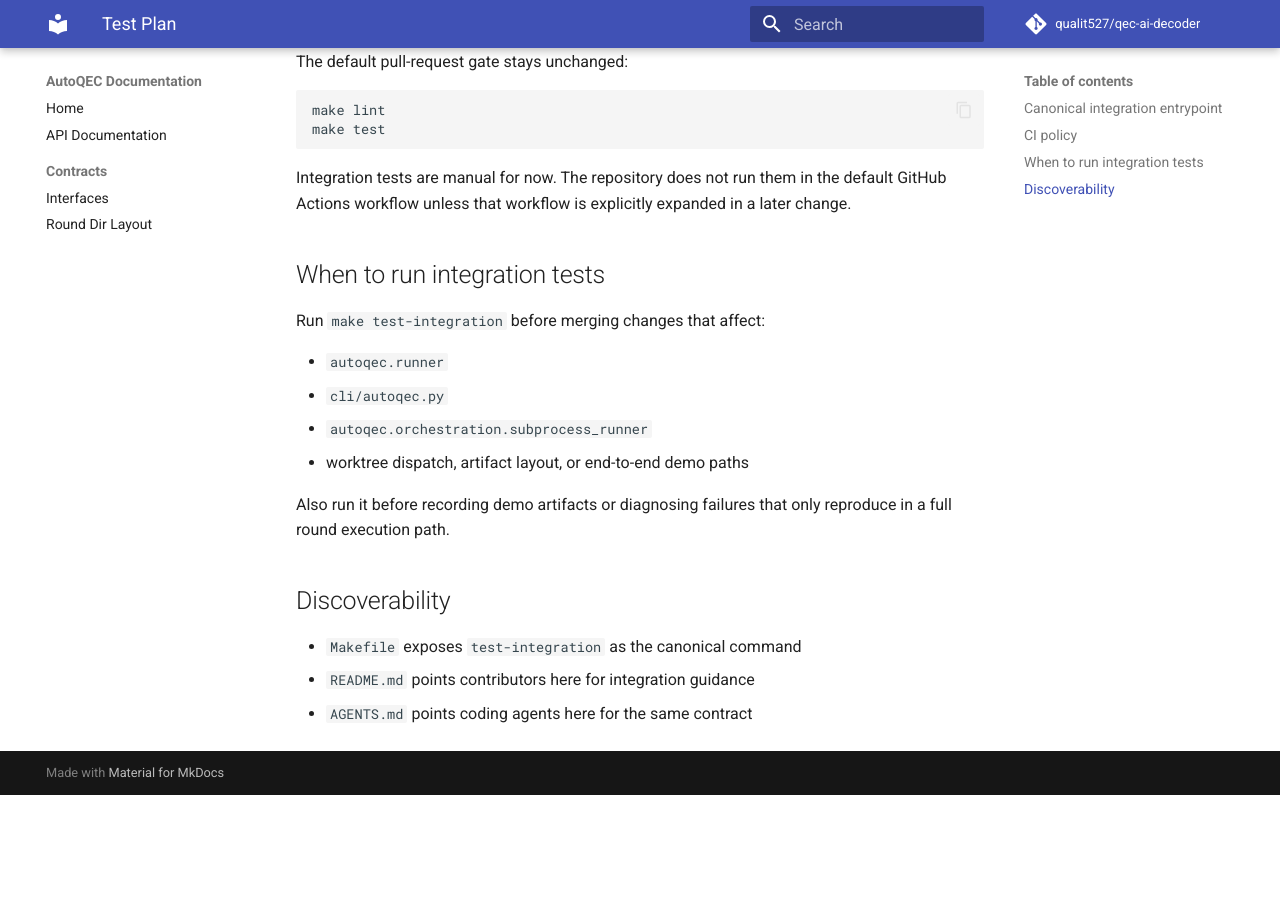
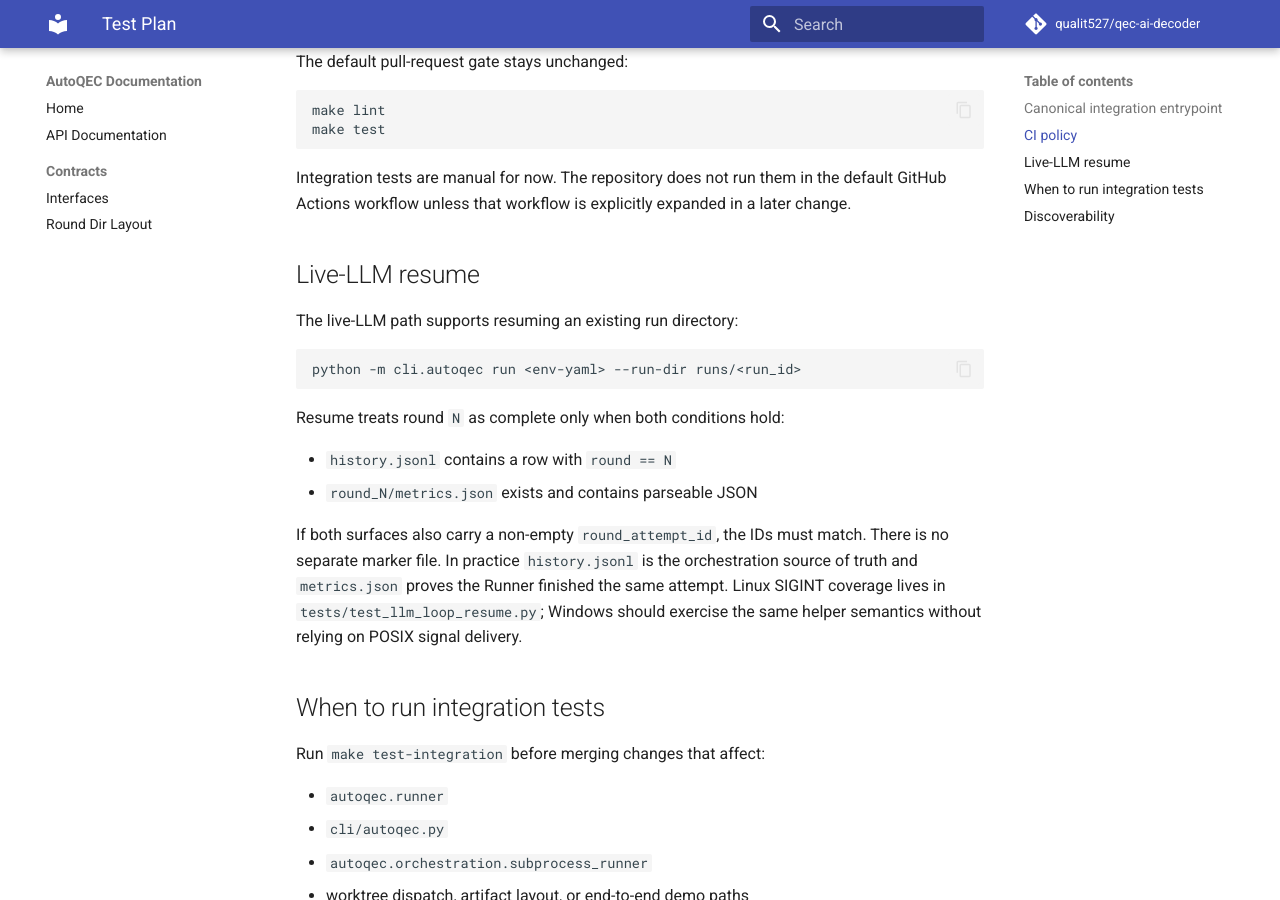
Before and after one commit to qualit527/qec-ai-decoder, an MkDocs documentation site: the page built from docs/test-plan.md, in a window 1280 px wide and 900 px high, scrolled down 660 px. Built offline with MkDocs 1.6.1 and Material for MkDocs 9.7.7, drawn with Linux system fonts in a browser that asks for light colours; comment, search, counter and statistics services are not loaded; before the commit the page ends 1455 px from its top, so only the background shows below that.

Commit message:
docs: move llm resume note out of contract docs

````diff
--- a/docs/test-plan.md
+++ b/docs/test-plan.md
@@ -35,6 +35,26 @@ Integration tests are manual for now. The repository does not run them in
 the default GitHub Actions workflow unless that workflow is explicitly
 expanded in a later change.
 
+## Live-LLM resume
+
+The live-LLM path supports resuming an existing run directory:
+
+```bash
+python -m cli.autoqec run <env-yaml> --run-dir runs/<run_id>
+```
+
+Resume treats round `N` as complete only when both conditions hold:
+
+- `history.jsonl` contains a row with `round == N`
+- `round_N/metrics.json` exists and contains parseable JSON
+
+If both surfaces also carry a non-empty `round_attempt_id`, the IDs must
+match. There is no separate marker file. In practice `history.jsonl` is the
+orchestration source of truth and `metrics.json` proves the Runner finished
+the same attempt. Linux SIGINT coverage lives in
+`tests/test_llm_loop_resume.py`; Windows should exercise the same helper
+semantics without relying on POSIX signal delivery.
+
 ## When to run integration tests
 
 Run `make test-integration` before merging changes that affect:
````
Also changed, not shown: docs/contracts/round_dir_layout.md (+0 -11 lines).
